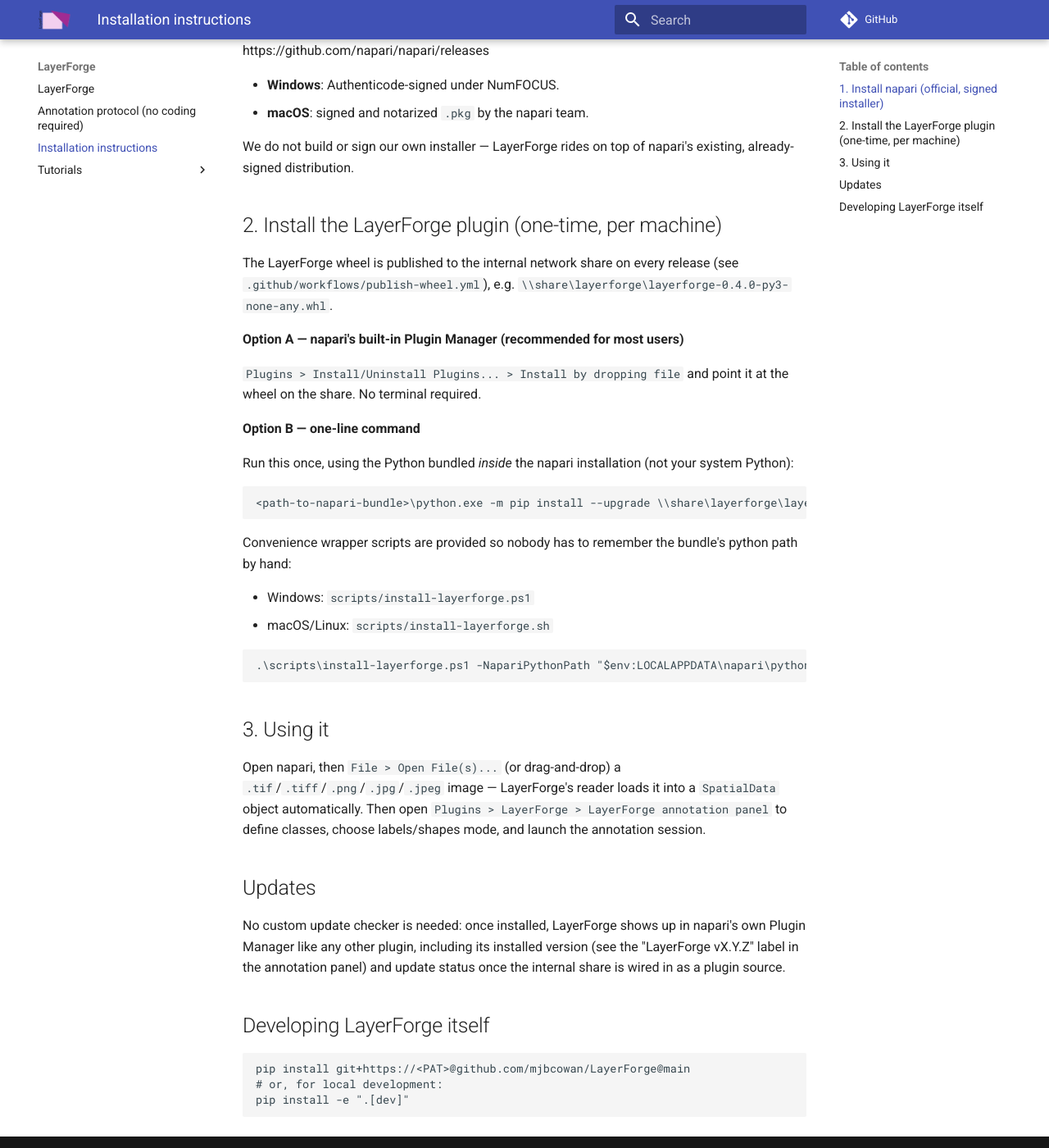
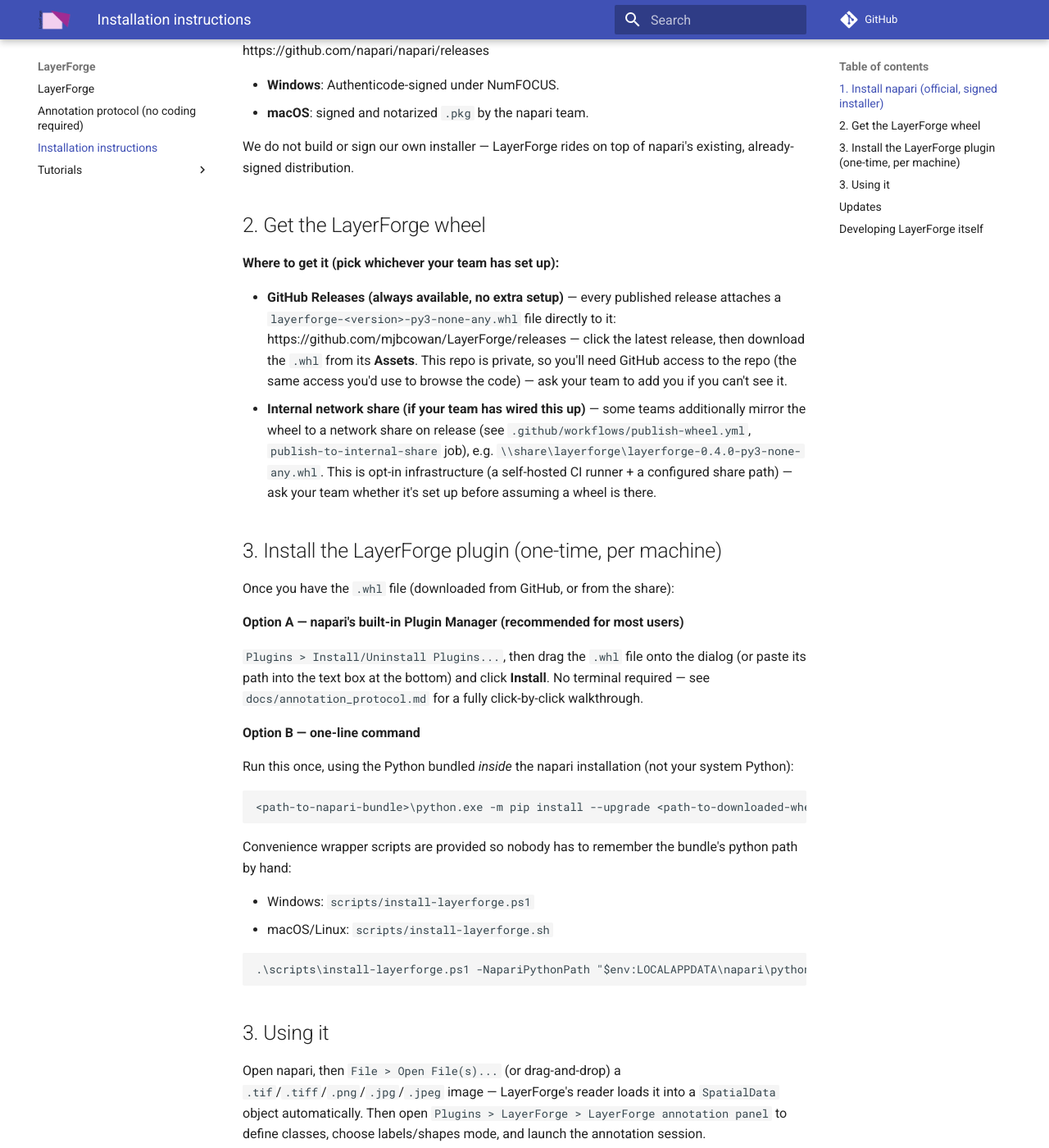
Before and after one commit to mjbcowan/LayerForge, an MkDocs documentation site: the page built from docs/install.md, in a window 1280 px wide and 1400 px high, scrolled down 298 px. Shown: the whole window at 82% size. Built offline with MkDocs 1.6.1 and Material for MkDocs 9.7.7, drawn with Linux system fonts in a browser that asks for light colours; comment, search, counter and statistics services are not loaded.

Commit message:
Fix red CI on main; make the wheel actually reachable by users
CI on main has been failing since PR #4 merged, for two real reasons:
- pyproject.toml declared requires-python = ">=3.9", but
  spatialdata>=0.7.2 (a hard dependency) itself requires Python >=3.11 on
  PyPI, so `pip install -e .` fails outright under Python 3.10. Bumped
  requires-python to >=3.11 and dropped 3.10 from the CI matrix.
- Adding an Image layer builds a real vispy/OpenGL canvas, which queries
  GL_EXTENSIONS; GitHub's hosted ubuntu-latest runners have no GL library
  by default, so this returned None and crashed two widget tests with
  AttributeError. My own sandbox happened to have working software GL
  already installed, which is why QT_QPA_PLATFORM=offscreen alone looked
  sufficient there. Restored pyvista/setup-headless-display-action (v5,
  checked against its actual releases page).

Separately: no release has ever included the plugin work (latest is
v0.3.1, pre-plugin), and publish-wheel.yml's only job required a
[self-hosted, internal] runner + a LAYERFORGE_SHARE_PATH variable that
don't exist in this repo/org, so it would sit queued forever even once a
release is cut — meaning there was currently no path at all for a user
to get the wheel. Split it into two jobs: build-and-attach-to-release
(hosted runner, attaches the wheel to the GitHub Release itself via
softprops/action-gh-release — works today, no infra needed) and
publish-to-internal-share (still self-hosted-only, now clearly optional
and non-blocking). docs/install.md and docs/annotation_protocol.md lead
with the GitHub Release download now, with the network share as a
secondary option teams can enable later. Confirmed the repo is private
(anonymous fetch 404s), so Release assets are already access-controlled.

Co-Authored-By: Claude Sonnet 5 <noreply@anthropic.com>
Claude-Session: https://claude.ai/code/session_013bz331XgYq3iT9KeApajQt

```diff
--- a/docs/install.md
+++ b/docs/install.md
@@ -15,16 +15,35 @@ https://github.com/napari/napari/releases
 We do not build or sign our own installer — LayerForge rides on top of
 napari's existing, already-signed distribution.
 
-## 2. Install the LayerForge plugin (one-time, per machine)
+## 2. Get the LayerForge wheel
 
-The LayerForge wheel is published to the internal network share on every
-release (see `.github/workflows/publish-wheel.yml`), e.g.
-`\\share\layerforge\layerforge-0.4.0-py3-none-any.whl`.
+**Where to get it (pick whichever your team has set up):**
+
+- **GitHub Releases (always available, no extra setup)** — every published
+  release attaches a `layerforge-<version>-py3-none-any.whl` file directly
+  to it: https://github.com/mjbcowan/LayerForge/releases — click the
+  latest release, then download the `.whl` from its **Assets**. This repo
+  is private, so you'll need GitHub access to the repo (the same access
+  you'd use to browse the code) — ask your team to add you if you can't
+  see it.
+- **Internal network share (if your team has wired this up)** — some teams
+  additionally mirror the wheel to a network share on release (see
+  `.github/workflows/publish-wheel.yml`, `publish-to-internal-share` job),
+  e.g. `\\share\layerforge\layerforge-0.4.0-py3-none-any.whl`. This is
+  opt-in infrastructure (a self-hosted CI runner + a configured share
+  path) — ask your team whether it's set up before assuming a wheel is
+  there.
+
+## 3. Install the LayerForge plugin (one-time, per machine)
+
+Once you have the `.whl` file (downloaded from GitHub, or from the share):
 
 **Option A — napari's built-in Plugin Manager (recommended for most users)**
 
-`Plugins > Install/Uninstall Plugins... > Install by dropping file` and
-point it at the wheel on the share. No terminal required.
+`Plugins > Install/Uninstall Plugins...`, then drag the `.whl` file onto
+the dialog (or paste its path into the text box at the bottom) and click
+**Install**. No terminal required — see `docs/annotation_protocol.md` for
+a fully click-by-click walkthrough.
 
 **Option B — one-line command**
 
--- a/pyproject.toml
+++ b/pyproject.toml
@@ -8,7 +8,7 @@ dynamic = ["version"]
 description = "Interactive semantic annotation of SpatialData images using napari"
 readme = "README.md"
 license = { text = "MIT" }
-requires-python = ">=3.9"
+requires-python = ">=3.11"
 classifiers = [
     "Framework :: napari",
 ]
```
Also changed, not shown: other parts of docs/install.md (+2 -2 lines), docs/annotation_protocol.md (+16 -7 lines), 2 other files.
